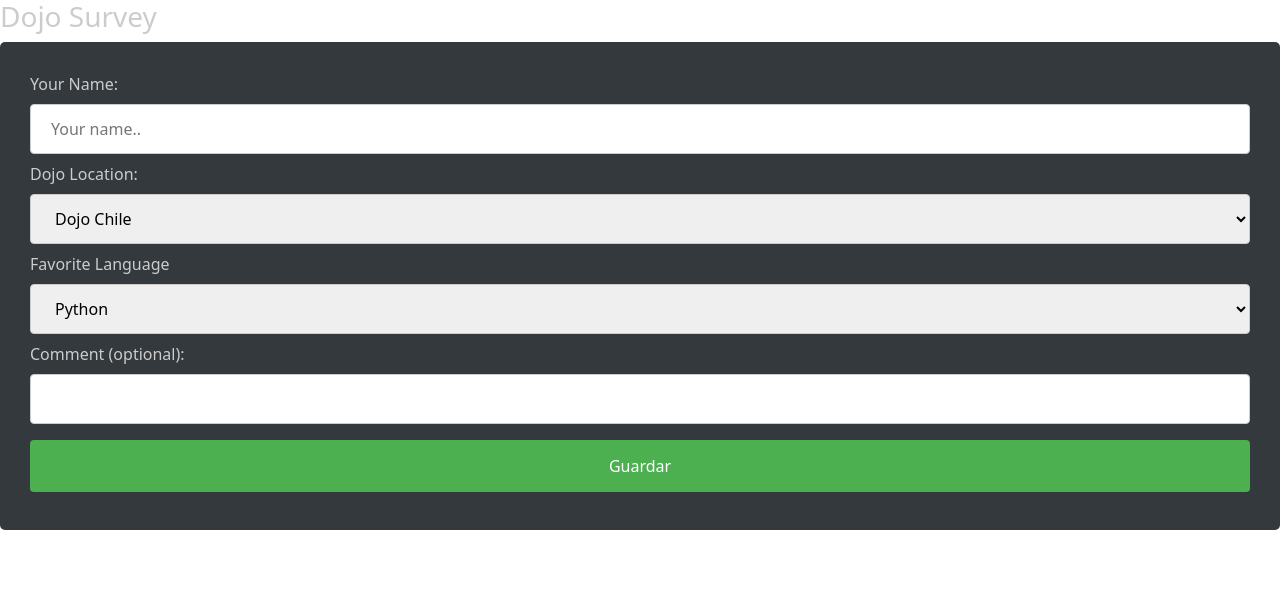
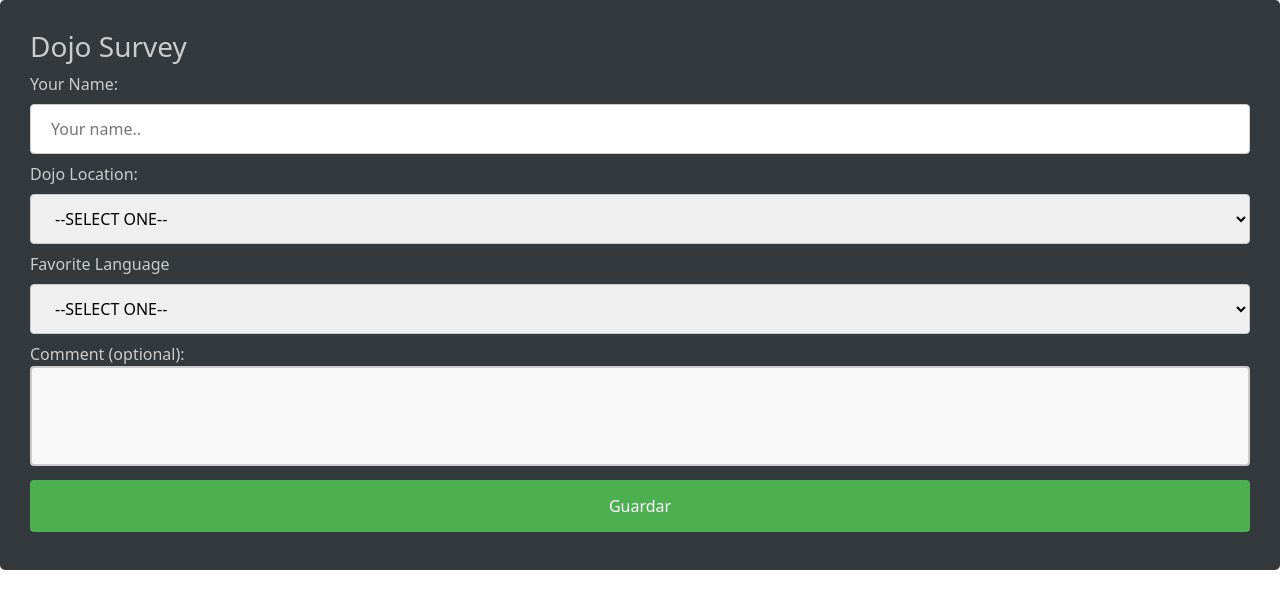
Before and after one commit to Alundain/dojo_survey, a Flask app: page / in a window 1280 px wide. Shown: the top 609 px of the page. Run offline with Flask 3, Linux system fonts and the light colour scheme.

Commit message:
Update encuestas.html

```diff
--- a/templates/encuestas.html
+++ b/templates/encuestas.html
@@ -9,27 +9,28 @@
     <link rel="stylesheet" type="text/css" href="{{ url_for('static', filename='css/styles.css') }}">
 </head>
 <body>
+<div>
+<form action="/process" method = "post">
     <h3>Dojo Survey</h3>
-
-<div>
-<form action="/result" method = "post">
-    <label for="fname">Your Name:</label>
-    <input type="text" id="fname" name="firstname" placeholder="Your name..">
+    <label for="name">Your Name:</label>
+    <input type="text" id="name" name="name" placeholder="Your name..">
 
     <label for="location">Dojo Location:</label>
     <select id="location" name="location">
-        <option value="chile">Dojo Chile</option>
-        <option value="colombia">Dojo Colombia</option>
-        <option value="mexico">Dojo México</option>
+        <option value="">--SELECT ONE--</option>
+        <option value="Chile">Chile</option>
+        <option value="Colombia">Colombia</option>
+        <option value="Mexico">México</option>
     </select>
     <label for="lenguage">Favorite Language</label>
     <select id="lenguage" name="lenguage">
-        <option value="python">Python</option>
-        <option value="mern">MERN</option>
-        <option value="science">Data Science</option>
+        <option value="">--SELECT ONE--</option>
+        <option value="Python">Python</option>
+        <option value="Mern">MERN</option>
+        <option value="Science">Data Science</option>
     </select>
     <label for="comment">Comment (optional):</label>
-    <input type="text" id="comment" name="comment" placeholder="">
+    <textarea name="comment" placeholder=""></textarea>
 <input type="submit" value="Guardar">
 </form>
 </div>
```
